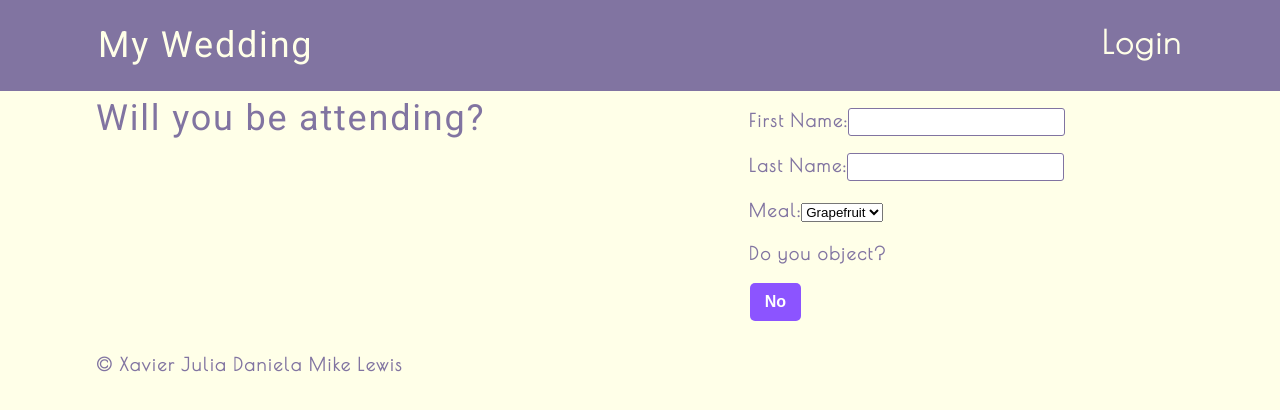
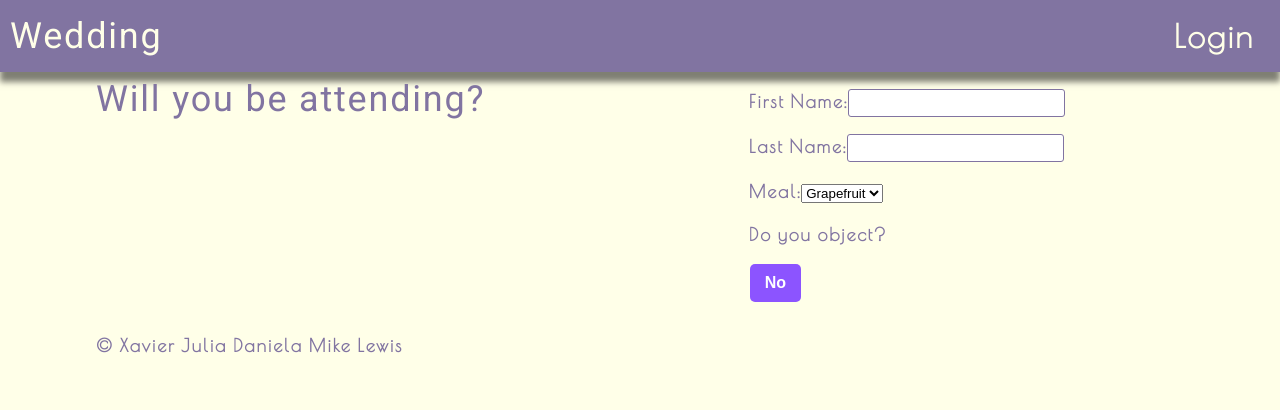
Before and after one commit to x64515/weddings, a React (Create React App) app in the folder client/: page /guestportal in a window 1280 px wide. Shown: the top 410 px of the page. Built offline with nearby package versions, Linux system fonts and the light colour scheme.

Commit message:
navbar links spaced

```diff
--- a/client/src/components/Header/index.js
+++ b/client/src/components/Header/index.js
@@ -10,27 +10,35 @@ const Header = () => {
   };
 
   return (
-    <header className="bg-secondary mb-4 py-2 flex-row align-center">
-      <nav className="container flex-row justify-space-between-lg justify-center align-center ">
+    <header className="flex-row px-1">
       <Link to="/">
-          <h1>My Wedding</h1>
+        <h1>Wedding</h1>
       </Link>
-
-        <div>
+      <nav>
+        <ul>
           {Auth.loggedIn() ? (
             <>
+              <li className="mx-2">
                 <Link to="/weddingDetails">Me</Link>
+              </li>
+              <li className="mx-2">
                 <a href="/" onClick={logout}>
                   Logout
                 </a>
+              </li>
             </>
           ) : (
             <>
-              <Link to="/login" className="login">Login</Link>
+              <li className="mx-2">
+                <Link to="/login" className="login">
+                  Login
+                </Link>
+              </li>
+
               {/* <Link to="/signup">Signup</Link> */}
             </>
           )}
-        </div>
+        </ul>
       </nav>
     </header>
   );
--- a/client/src/index.css
+++ b/client/src/index.css
@@ -91,10 +91,22 @@ a:hover {
   text-decoration: underline;
 }
 
+/* HEADER STYLES */
 header {
   background: var(--dark);
+  width: 100%;
+  height: 9vh;
+  box-shadow: 0px 10px 6px rgba(0, 0, 0, 0.5);
+  z-index: 2;
+  align-items: center;
+
 }
 
+header ul {
+  display: flex;
+  justify-content: flex-end;
+  font-size: 2rem;
+}
 header a {
   color: var(--light);
 }
@@ -183,7 +195,6 @@ textarea {
 
 .flex-row {
   display: flex;
-  flex-wrap: wrap;
   justify-content: space-between;
 }
 
```
Lines whose indentation alone changed are shown as unchanged.
